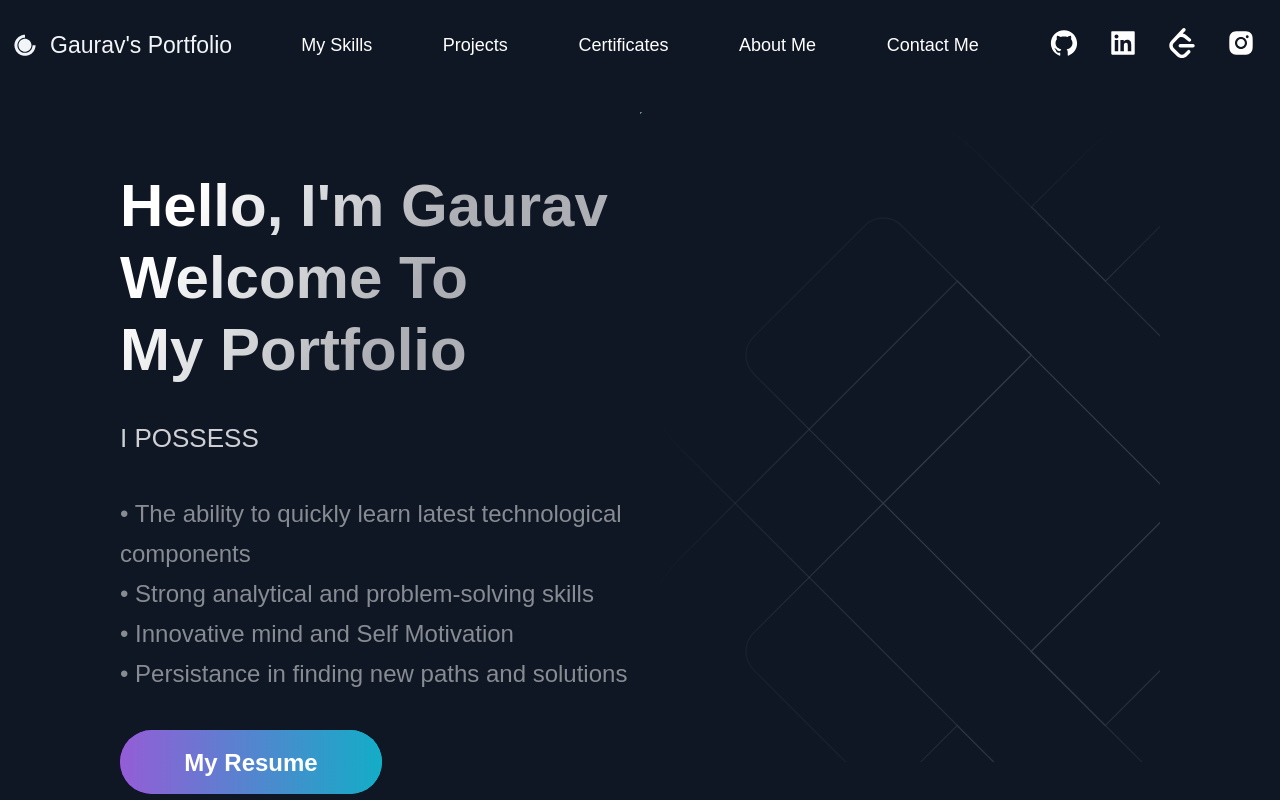
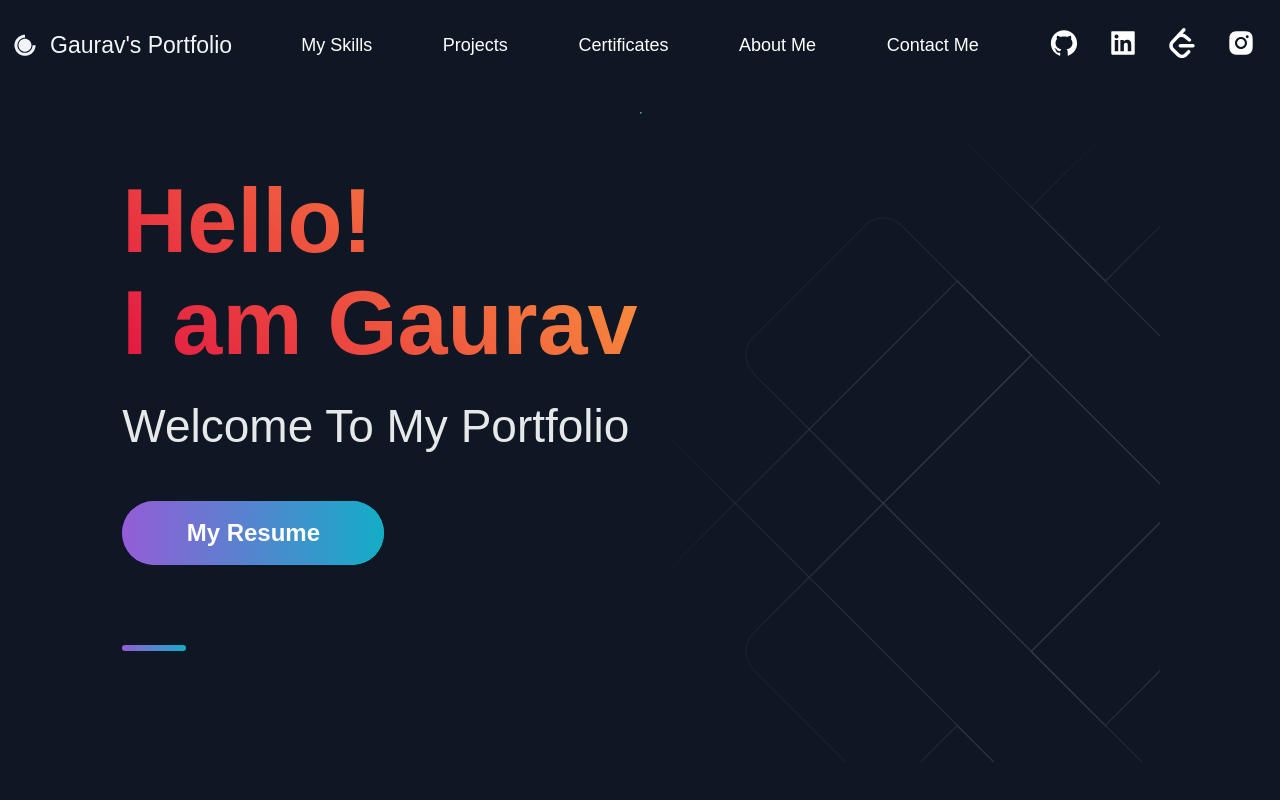
Before and after one commit to DracoCoder/My-Portfolio, a Next.js app: page / in a window 1280 px wide. Shown: the top 800 px of the page. Built offline with nearby package versions, Linux system fonts and the light colour scheme.

Commit message:
UI Color changes

```diff
--- a/src/components/Acomplishments/Acomplishments.js
+++ b/src/components/Acomplishments/Acomplishments.js
@@ -63,7 +63,7 @@ const Acomplishments = () => {
             <GridContainer>
               <style jsx>{`
                 .gradient{
-                background: linear-gradient(to bottom right, #ff0066 0%, #ff00ff 100%);
+                background: linear-gradient(135deg, #fa2266 0%, #ff00ff 100%);
                 border-radius: 15px;
                 box-shadow: 3px 3px 20px rgba(80, 78, 78, 0.5);
                 text-align: center;}
--- a/src/components/Acomplishments/AcomplishmentsStyles.js
+++ b/src/components/Acomplishments/AcomplishmentsStyles.js
@@ -37,7 +37,7 @@ row-gap: 3rem;
 `
 export const BlogCard = styled.div`
   border-radius: 15px;
-  box-shadow: 3px 3px 20px rgba(80, 78, 78, 0.5);
+  // box-shadow: 3px 3px 20px rgba(80, 78, 78, 0.5);
   text-align: center;
   width: 300px;
   min-height: 300px;
--- a/src/components/Hero/Hero.js
+++ b/src/components/Hero/Hero.js
@@ -1,18 +1,16 @@
 import React from 'react';
 
-import { Section, SectionDivider, SectionSubTitle, SectionText, SectionTitle } from '../../styles/GlobalComponents';
+import { Section, SectionTitle, SectionDivider } from '../../styles/GlobalComponents';
 import Button from '../../styles/GlobalComponents/Button';
-import { LeftSection, LinkItem } from './HeroStyles';
+import { SectionSubTitle, LeftSection, LinkItem } from './HeroStyles';
 
 const Hero = () => (
   <Section row nopadding>
     <LeftSection>
-      <SectionTitle main center>
-        Hello, I'm Gaurav <br />
-        Welcome To <br />
-        My Portfolio
-      </SectionTitle>
-      <SectionSubTitle>
+      <SectionTitle intro main center>Hello!<br /> I am Gaurav</SectionTitle>
+      <SectionSubTitle>Welcome To My Portfolio</SectionSubTitle>
+
+      {/* <SectionSubTitle>
         I POSSESS
       </SectionSubTitle>
       <SectionText>
@@ -20,7 +18,8 @@ const Hero = () => (
         • Strong analytical and problem-solving skills <br />
         • Innovative mind and Self Motivation <br />
         • Persistance in finding new paths and solutions <br />
-      </SectionText>
+      </SectionText> */}
+      <br />
       <LinkItem target="_blank" rel="noopener noreferrer" href='/docs/Resume.pdf'>
         <Button >
           My Resume
--- a/src/components/Hero/HeroStyles.js
+++ b/src/components/Hero/HeroStyles.js
@@ -6,14 +6,12 @@ export const LeftSection = styled.div`
     width: 80%;
     display: flex;
     flex-direction: column;
-
     margin: 0 auto;
   }
   @media ${(props) => props.theme.breakpoints.md} {
     width: 100%;
     display: flex;
     flex-direction: column;
-
     margin: 0 auto;
   }
 `;
@@ -44,3 +42,54 @@ export const LinkItem = styled.a`
 		align-items: center;
 	}
 `
+export const SectionTitle = styled.h1`
+  font-weight: 800;
+  font-size: ${(props) => props.main ? '65px' : '55px'};
+  line-height: ${(props) => props.main ? '85px' : '60px'};
+  width: max-content;
+  max-width: 100%;
+  //   background: linear-gradient(121.57deg, #FFFFFF 18.77%, rgba(255, 255, 255, 0.95) 60.15%);
+  background: linear-gradient(45deg, #e21143, #ffb03a);
+  -webkit-background-clip: text;
+  -webkit-text-fill-color: transparent;
+  margin-bottom: 16px;
+  padding: ${(props) => props.main ? '58px 0 16px' : '0'};
+
+  @media ${props => props.theme.breakpoints.md}{
+    font-size: ${(props) => props.main ? '56px' : '48px'};
+    line-height: ${(props) => props.main ? '56px' : '48px'};
+    margin-bottom: 12px;
+    padding: ${(props) => props.main ? '40px 0 12px' : '0'};
+  }
+
+  @media ${props => props.theme.breakpoints.sm}{
+    font-size: 32px;
+    line-height: 40px;
+    font-size: ${(props) => props.main ? '28px' : '32px'};
+    line-height: ${(props) => props.main ? '32px' : '40px'};
+    margin-bottom: 8px;
+    padding: ${(props) => props.main ? '16px 0 8px' : '0'};
+    max-width: 100%;
+  }
+`
+export const SectionSubTitle = styled.p`
+  max-width: 800px;
+  font-size: 46px;
+  line-height: 40px;
+  font-weight: 500;
+  padding-bottom: 3.6rem;
+  color: rgba(255, 255, 255, 0.9);
+
+  @media ${(props) => props.theme.breakpoints.md} {
+    max-width: 670px;
+    font-size: 20px;
+    line-height: 32px;
+    padding-bottom: 24px;
+  }
+
+  @media ${(props) => props.theme.breakpoints.sm} {
+    font-size: 16px;
+    line-height: 24px;
+    padding-bottom: 16px;
+  }
+`
--- a/src/components/Projects/ProjectsStyles.js
+++ b/src/components/Projects/ProjectsStyles.js
@@ -6,7 +6,7 @@ export const Img = styled.img`
 
   object-fit: cover;
   overflow: hidden;
-  box-shadow: 3px 3px 3px 3px #555555, 3px 3px #111111;
+  // box-shadow: 3px 3px 3px 3px #555555, 3px 3px #111111;
 
   border-radius: 15px;
   padding: 0rem 0rem;
--- a/src/components/Technologies/Technologies.js
+++ b/src/components/Technologies/Technologies.js
@@ -6,12 +6,12 @@ import { List, ListContainer, ListItem, ListParagraph, ListTitle } from './Techn
 const Technologies = () => (
   <Section id="skills">
     <SectionTitle>Skills</SectionTitle>
-    <SectionText>
+    <SectionText skills>
       I would love an oppurtunity to work with various technologies in software and web devlopement world. I have previously worked on following tools and technologies.
     </SectionText>
     <List>
       <ListItem>
-        <DiPython size='3rem' />
+        <DiPython size='5rem' />
         <ListContainer>
           <ListTitle>Back-end</ListTitle>
           <ListParagraph>Experienced with <br />
@@ -20,7 +20,7 @@ const Technologies = () => (
         </ListContainer>
       </ListItem>
       <ListItem>
-        <DiReact size='3rem' />
+        <DiReact size='5rem' />
         <ListContainer>
           <ListTitle>Front-end</ListTitle>
           <ListParagraph>Experienced with <br />
@@ -30,7 +30,7 @@ const Technologies = () => (
         </ListContainer>
       </ListItem>
       <ListItem>
-        <DiFirebase size='3rem' />
+        <DiFirebase size='5rem' />
         <ListContainer>
           <ListTitle>Tools</ListTitle>
           <ListParagraph>Experienced with <br />
--- a/src/components/Technologies/TechnologiesStyles.js
+++ b/src/components/Technologies/TechnologiesStyles.js
@@ -53,6 +53,7 @@ export const List = styled.ul`
 export const ListContainer = styled.div`
   display: flex;
   flex-direction: column;
+  margin: 15px 0px 30px 0px;
 
   @media ${props => props.theme.breakpoints.sm}{
     display: flex;
@@ -62,7 +63,7 @@ export const ListContainer = styled.div`
 
 export const ListTitle = styled.h4`
   font-weight: 700;
-  font-size: 28px;
+  font-size: 36px;
   line-height: 32px;
   letter-spacing: 0.02em;
   color: #FFFFFF;
@@ -115,8 +116,8 @@ export const ListItem = styled.li`
 
 export const ListIcon = styled.img`
   display: block;
-  width: 48px;
-  height: 48px;
+  width: 60px;
+  // height: 48px;
   margin-bottom: 10px;
 
   @media ${props => props.theme.breakpoints.md}{
--- a/src/styles/GlobalComponents/index.js
+++ b/src/styles/GlobalComponents/index.js
@@ -29,9 +29,14 @@ export const SectionTitle = styled.h2`
   font-weight: 800;
   font-size: ${(props) => props.main ? '60px' : '50px'};
   line-height: ${(props) => props.main ? '72px' : '56px'};
+  font-size: ${(props) => props.intro ? '90px' : '50px'};
+  line-height: ${(props) => props.intro ? '102px' : '56px'};
   width: max-content;
   max-width: 100%;
-  background: linear-gradient(121.57deg, #FFFFFF 18.77%, rgba(255, 255, 255, 0.66) 60.15%);
+  // background: linear-gradient(121.57deg, #FFFFFF 18.77%, rgba(255, 255, 255, 0.66) 60.15%);
+  // -webkit-background-clip: text;
+  // -webkit-text-fill-color: transparent;
+  background: linear-gradient(45deg, #e21143, #ffb03a);
   -webkit-background-clip: text;
   -webkit-text-fill-color: transparent;
   margin-bottom: 16px;
@@ -61,7 +66,7 @@ export const SectionSubTitle = styled.p`
   line-height: 40px;
   font-weight: 500;
   padding-bottom: 3.6rem;
-  color: rgba(255, 255, 255, 0.8);
+  color: rgba(255, 255, 255, 0.9);
 
   @media ${(props) => props.theme.breakpoints.md} {
     max-width: 670px;
@@ -80,7 +85,7 @@ export const SectionSubTitle = styled.p`
 export const SectionText = styled.p`
   max-width: 800px;
   font-size: 24px;
-  line-height: 40px;
+  line-height: ${(props) => props.skills ? '45px' : '40px'};
   font-weight: 300;
   padding-bottom: 3.6rem;
   color: rgba(255, 255, 255, 0.5);
```
